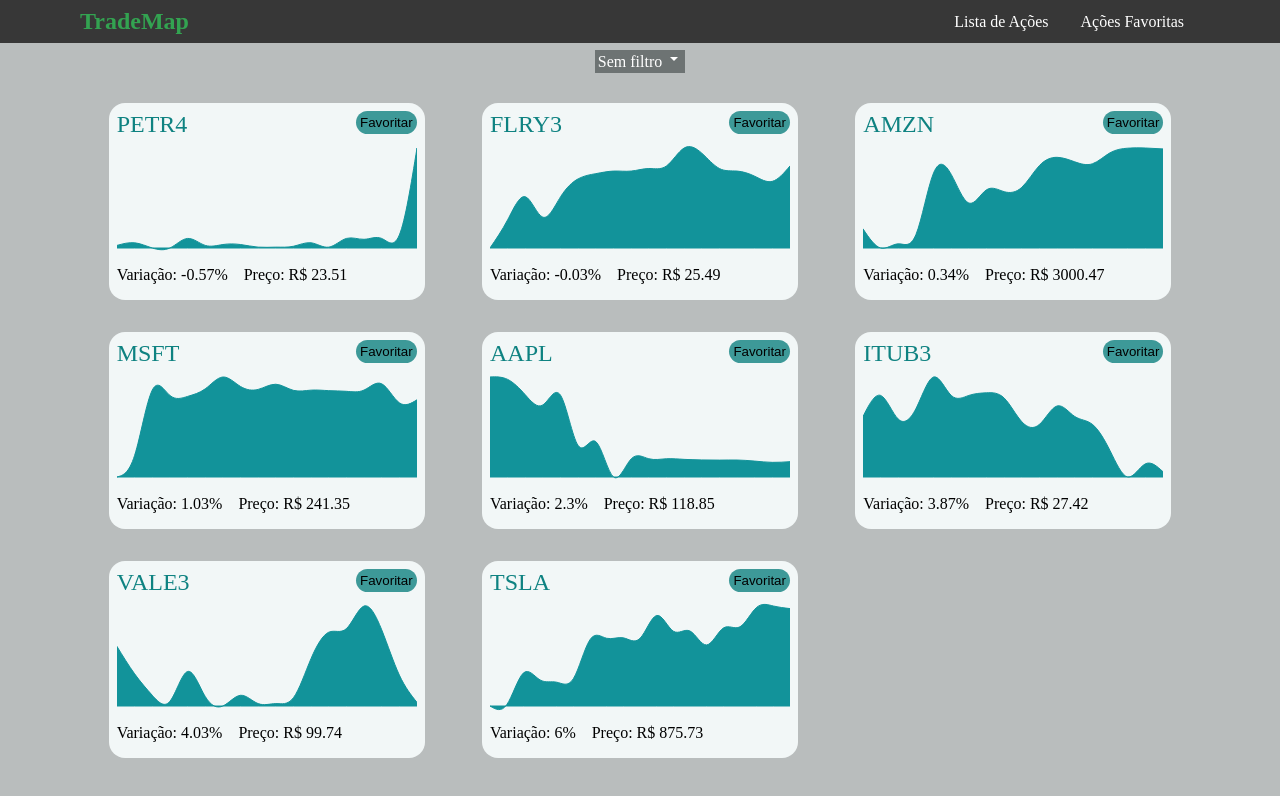
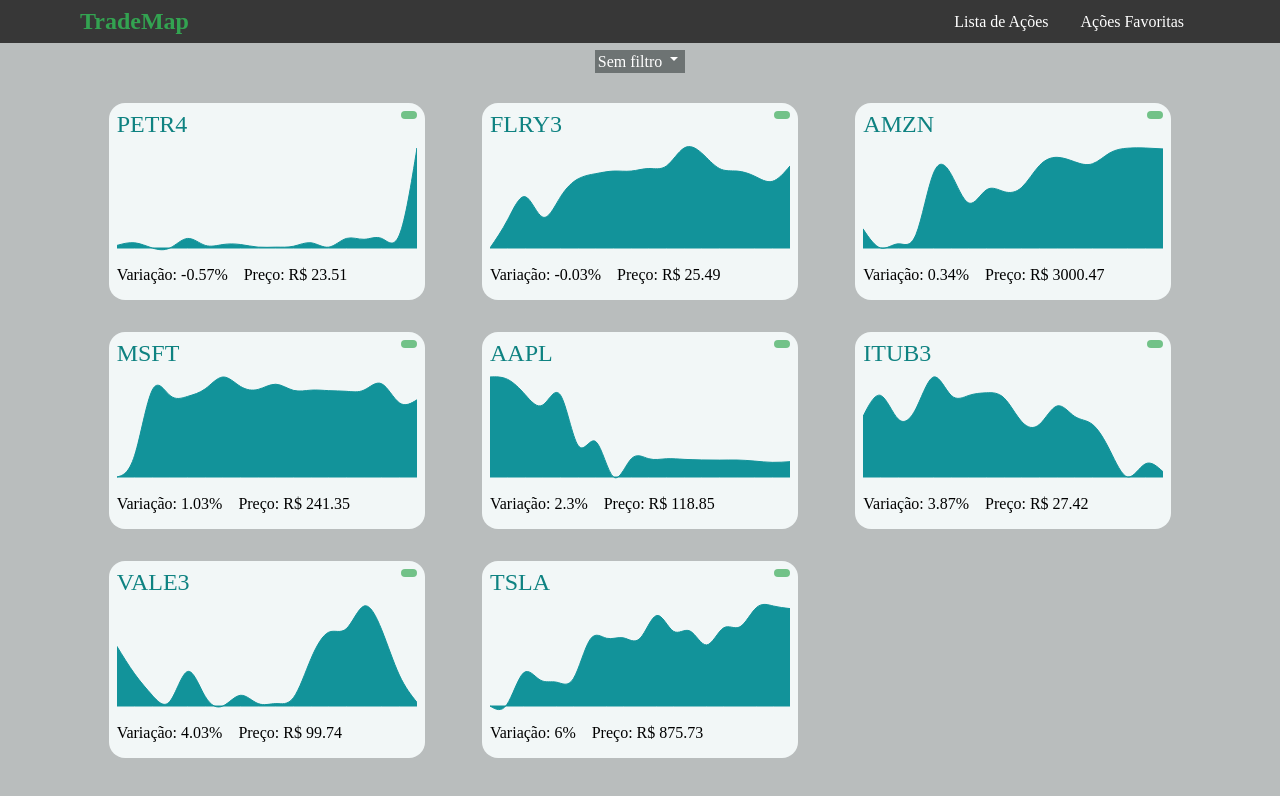
Before and after one commit to TradeMap-Code/desafio-frontend, a React (Create React App) app: page / in a window 1280 px wide. Shown: the top 796 px of the page. Built offline with nearby package versions, Linux system fonts and the light colour scheme.

Commit message:
Dinamic text display of favorite button and style modified.

```diff
--- a/src/components/FavoriteButton.jsx
+++ b/src/components/FavoriteButton.jsx
@@ -1,16 +1,15 @@
 import styles from '../styles/components/FavoriteButton.module.css';
 
-export function FavoriteButton({ onButtonClick, company }) {
+export function FavoriteButton({ onButtonClick, company, buttonFavText }) {
   return (
     <div className={styles.buttonWrapper}>
       <button
         className={styles.favoriteButton}
         onClick={() => {
-          console.log(onButtonClick);
           onButtonClick(company);
         }}
       >
-        Favoritar
+        {buttonFavText}
       </button>
     </div>
   );
--- a/src/components/FavoriteList.jsx
+++ b/src/components/FavoriteList.jsx
@@ -9,6 +9,7 @@ export function FavoriteList({ onButtonClick, favoriteStocks, onFilterSet }) {
           onFilterSet={onFilterSet}
           stocks={favoriteStocks}
           onButtonClick={onButtonClick}
+          buttonFavText={'remover'}
         />
       </div>
     </div>
--- a/src/components/StockBlock.jsx
+++ b/src/components/StockBlock.jsx
@@ -9,6 +9,7 @@ export function StockBlock({
   onButtonClick,
   company,
   chart,
+  buttonFavText,
 }) {
   let xChartValue = 1;
   const dataArr = chart.map((variation) => {
@@ -19,7 +20,11 @@ export function StockBlock({
     <div className={styles.stockWrapper}>
       <div className={styles.stockHeader}>
         <h1>{stockName}</h1>
-        <FavoriteButton onButtonClick={onButtonClick} company={company} />
+        <FavoriteButton
+          onButtonClick={onButtonClick}
+          company={company}
+          buttonFavText={buttonFavText}
+        />
       </div>
       <XYPlot
         width={300}
--- a/src/components/StockList.jsx
+++ b/src/components/StockList.jsx
@@ -1,7 +1,7 @@
 import styles from '../styles/components/StockList.module.css';
 import { StockBlock } from './StockBlock';
 
-export function StockList({ stocks, onButtonClick, onFilterSet }) {
+export function StockList({ stocks, onButtonClick, onFilterSet, buttonFavText }) {
   const filteredStocks = onFilterSet(stocks);
 
   const listedStocks = filteredStocks.map((stock) => {
@@ -14,6 +14,7 @@ export function StockList({ stocks, onButtonClick, onFilterSet }) {
           variation={stock.variation}
           chart={stock.chart}
           onButtonClick={onButtonClick}
+          buttonFavText={buttonFavText}
         />
       </div>
     );
--- a/src/styles/components/FavoriteButton.module.css
+++ b/src/styles/components/FavoriteButton.module.css
@@ -5,17 +5,14 @@
 .favoriteButton {
   float: right;
   text-align: center;
-  background: #3d9998;
+  color: #fff;
+  background: #72c288;
   border: none;
   border-radius: 1rem;
-  padding: 0.25rem;
+  padding: .25rem .5rem;
   cursor: pointer;
 }
 
 .favoriteButton:hover {
   background-color: #c5e019;
 }
-
-.favoriteButton .favoriteButton {
-  color: #000;
-}
--- a/src/styles/global.css
+++ b/src/styles/global.css
@@ -7,7 +7,6 @@
 body {
   font: 62.5%, 'Helvetica Neue', Arial, sans-serif;
   background: #b9bdbd;
-  /* #ebeded   */
 }
 
 a {
@@ -15,6 +14,6 @@ a {
 }
 
 .app-wrapper {
-  max-width: 1300px;
   margin: 0 auto;
+  max-width: 1500px;
 }
```
